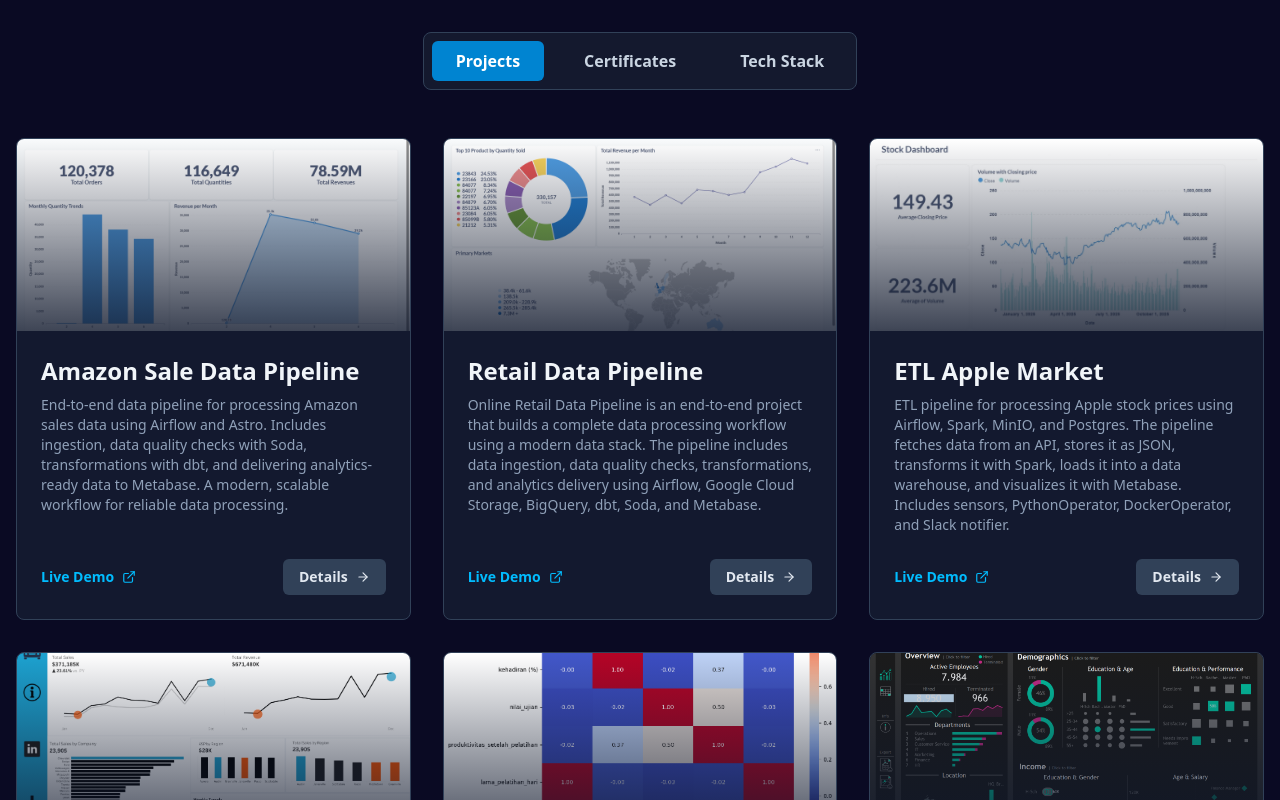
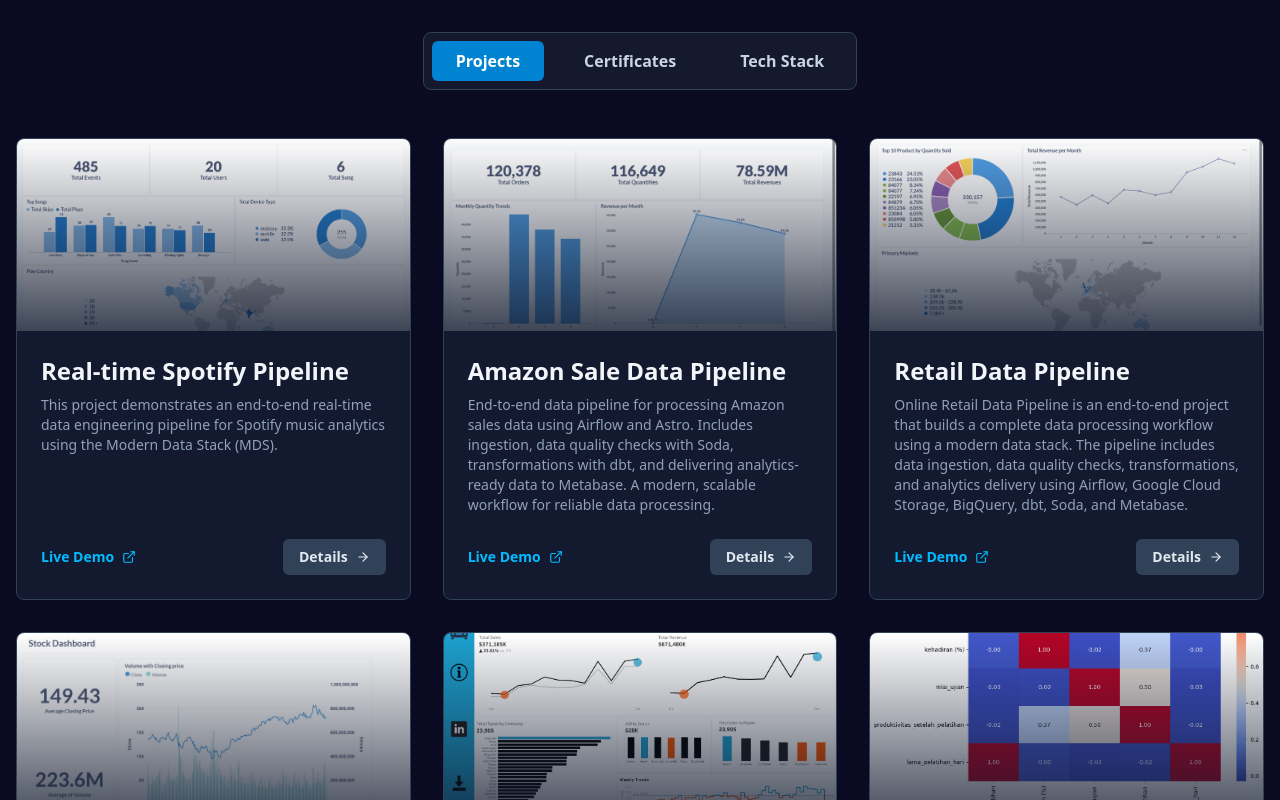
Before and after one commit to dikcoding/my-portofolio, a React (Vite) app: page / in a window 1280 px wide. Shown: the part 3027-3827 px from the top of the page. Built offline with nearby package versions, Linux system fonts and the light colour scheme.

Commit message:
feat: create project new

```diff
--- a/src/components/About.jsx
+++ b/src/components/About.jsx
@@ -11,7 +11,7 @@
   const stats = [
     {
       icon: <FaCode size={20} className="text-slate-400" />,
-      number: 13,
+      number: 14,
       title: "TOTAL PROJECTS",
       subtitle: "Innovative web solutions crafted",
     },
--- a/src/components/Portofolio.jsx
+++ b/src/components/Portofolio.jsx
@@ -31,6 +31,14 @@
 import { MdDashboard } from "react-icons/md";
 
 const projects = [
+  {
+    id: "realtime_spotify",
+    title: "Real-time Spotify Pipeline",
+    description:
+      "This project demonstrates an end-to-end real-time data engineering pipeline for Spotify music analytics using the Modern Data Stack (MDS).",
+    imageUrl: "/dashboard-spotify-project.png",
+    liveDemoUrl: "https://github.com/dikcoding/realtime-spotify",
+  },
   {
     id: "amazon_sale_data_pipeline",
     title: "Amazon Sale Data Pipeline",
--- a/src/components/pages/DetailProject.jsx
+++ b/src/components/pages/DetailProject.jsx
@@ -2,6 +2,35 @@
 import { useParams, useNavigate, Link } from "react-router-dom";
 
 const allProjectsData = {
+  realtime_spotify: {
+    title: "Real-time Spotify Pipeline",
+    description:
+      "This project demonstrates an end-to-end real-time data engineering pipeline for Spotify music analytics using the Modern Data Stack (MDS).",
+    techCount: 8,
+    featureCount: 8,
+    technologies: [
+      "Python (Faker) Data Simulator",
+      "Apache Kafka Real-time Streaming",
+      "MinIO (S3 Storage)",
+      "Apache Airflow Orchestration",
+      "Snowflake Cloud Data Warehouse",
+      "DBT (Data Build Tool)",
+      "Docker & Docker Compose",
+      "Metabase Analytics & Visualization",
+    ],
+    keyFeatures: [
+      "Simulates realistic Spotify streaming events using Python and Faker.",
+      "Real-time data streaming via Kafka Producers and Consumers.",
+      "Raw JSON event storage in MinIO S3 buckets.",
+      "Airflow DAGs to automate ingestion from MinIO into Snowflake Bronze tables.",
+      "dbt transformations for Silver and Gold layers with modular SQL models.",
+      "Fully implemented Medallion Architecture (Bronze → Silver → Gold).",
+      "Interactive analytics dashboards built in Metabase (top artists, regions, devices).",
+      "Fully containerized environment via Docker for reproducible deployment.",
+    ],
+    githubUrl: "https://github.com/dikcoding/amazon-sales-data-pipeline",
+    imageUrl: "/dashboard_amazon_sale.png",
+  },
   amazon_sale_data_pipeline: {
     title: "Amazon Sale Data Pipeline",
     description:
```
Also changed, not shown: public/dashboard-spotify-project.png (added).
